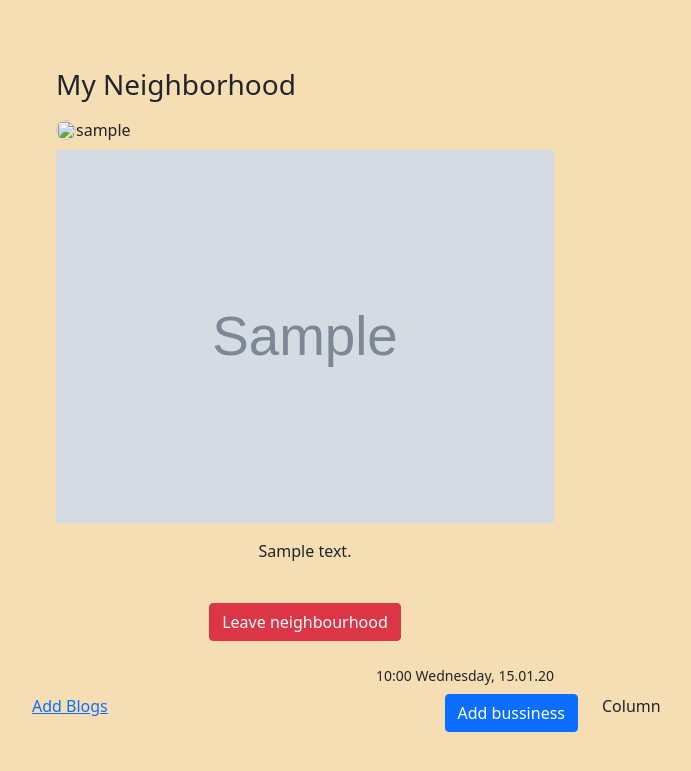
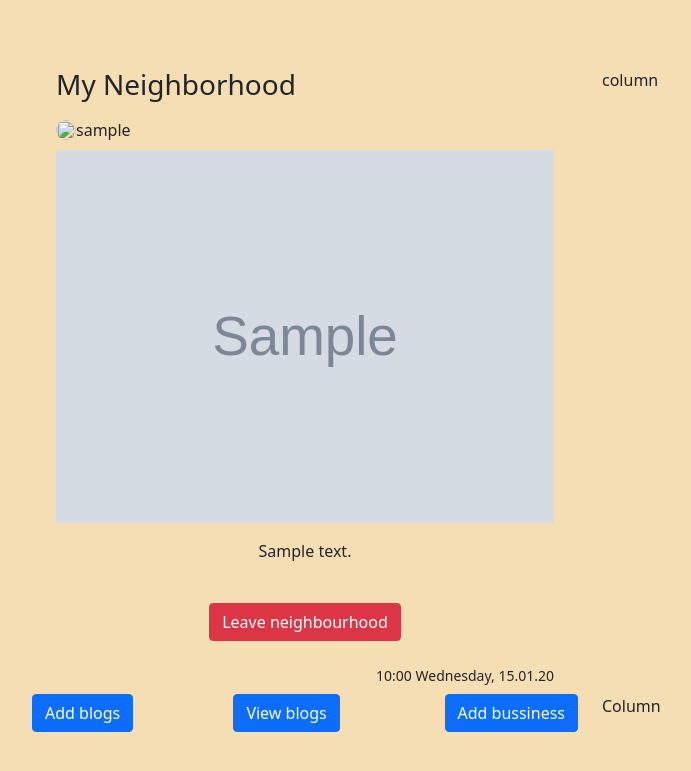
Before and after one commit to Mugambi645/neighborhood, a Django app: page /post/1/ in a window 1280 px wide. Shown: the top 771 px of the page, without its empty margins (50-741 px from the left). Run offline with Django 4.2, Linux system fonts and the light colour scheme; tables that the repository leaves empty hold one stand-in row (values such as "Sample post"); grey boxes marked "Sample" are stand-in pictures; some libraries are stand-ins or nearby versions; some web fonts are replaced.

Commit message:
fixed blog page url error

```diff
--- a/blog/templates/blog.html
+++ b/blog/templates/blog.html
@@ -1,17 +1,28 @@
-<div class="container mt-5 mb-3">
+{% extends "base.html" %}
+{% block content %}
+<div class="navbar">
+    {% include "home/navbar.html" %}
+</div>
+<body style="background-color: wheat !important;">
+    <div class="row">
+        <div class="col-6">
 
-    <div class="row">
-        {% for post in blog_posts %}
-        <div class="col-lg-4 my-4">
+                    {% for post in posts %}
+
                         <div class="card shadow" style="width: 20rem; height: 33rem;">
                             <img src="/media/{{post.image}}" class="card-img-top" alt="..." height="250px">
                             <div class="card-body">
                               <h5 class="card-title">{{post.title}} <br><small>by {{post.author}}</small></h5>
                               <p class="card-text">{{post.content| truncatechars:210}}</p>
-                  <a href="blog/{{post.slug}}" class="btn btn-primary">Read More {% if user.is_superuser %}<a href="delete_blog_post/{{post.slug}}/" class="btn btn-danger mx-4">Delete Blog</a>{% endif %}</a>
+                              <a href="" class="btn btn-primary">Read More {% if user.is_superuser %}<a href="delete_blog_post/{{post.slug}}/" class="btn btn-danger mx-4">Delete Blog</a>{% endif %}</a>
+                            </div>
+
+                    </div>
+                    {% endfor %}
+
+
+        <div class="col-6">.col-6</div>
       </div>
     </div>
-        </div>
-        {% endfor %}
-    </div>
-</div>
+  </body>
+  {% endblock %}
--- a/homepage/templates/hoods/hood.html
+++ b/homepage/templates/hoods/hood.html
@@ -48,10 +48,11 @@
 
       </div>
       <div class="col">
-          {% include "blog.html" %}
+         column
       </div>
       <div class="col">
-        <a  href="{% url 'blog:add_blogs' %}">Add Blogs</a>
+        <a style="margin-left: 0rem;" href="{% url 'blog:add_blogs' %}" class="btn btn-primary" role="button">Add blogs</a>
+        <a style="margin-left: 6rem;" href="{% url 'blog:blogs' %}" class="btn btn-primary" role="button">View blogs</a>
         <button style="float: right;" type="button" class="btn btn-primary">Add bussiness</button>
       </div>
       <div class="col">Column</div>
--- a/homepage/urls.py
+++ b/homepage/urls.py
@@ -6,4 +6,5 @@ urlpatterns = [
     path("",views.index, name="index"),
     path('post/new/', PostCreateView.as_view(), name='new_post'),
     path('post/<int:pk>/', PostDetailView.as_view(), name='post-detail'),
+    #path('post/<int:pk>/', views.detailView,name="post-detail"),
 ]
--- a/homepage/views.py
+++ b/homepage/views.py
@@ -51,10 +51,8 @@ def post(request, pk):
         "comments": comments,
         "form": form,
     }
-    blog_context = {
-        'blog_posts':BlogPost.objects.all()
-    }
-    return self.get(self, request, pk, context, blog_context)
+
+    return self.get(self, request, pk, context)
 
 class PostDetailView(DetailView):
     model = Post
```
Also changed, not shown: blog/views.py (+4 -11 lines). Lines whose indentation alone changed are shown as unchanged.
